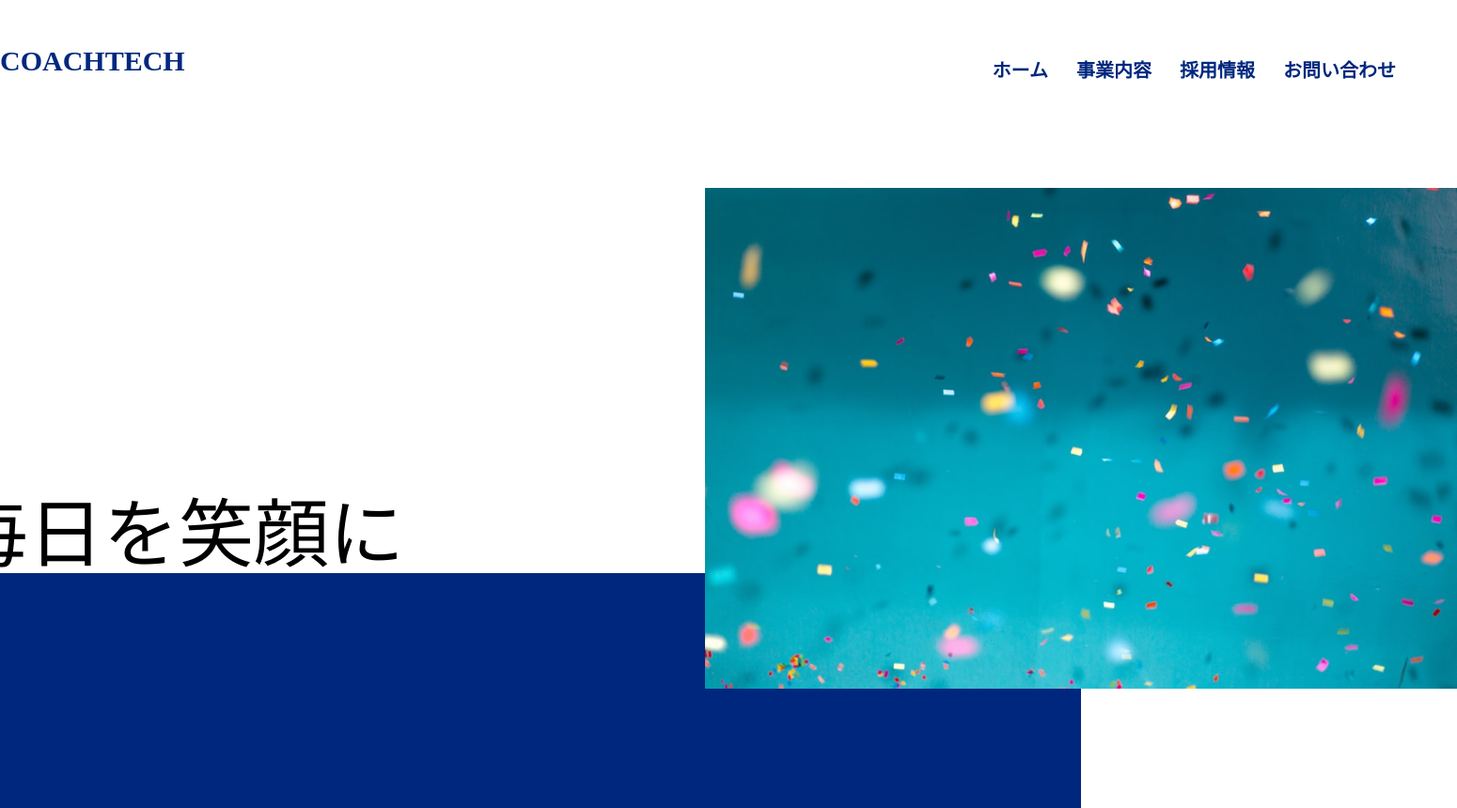
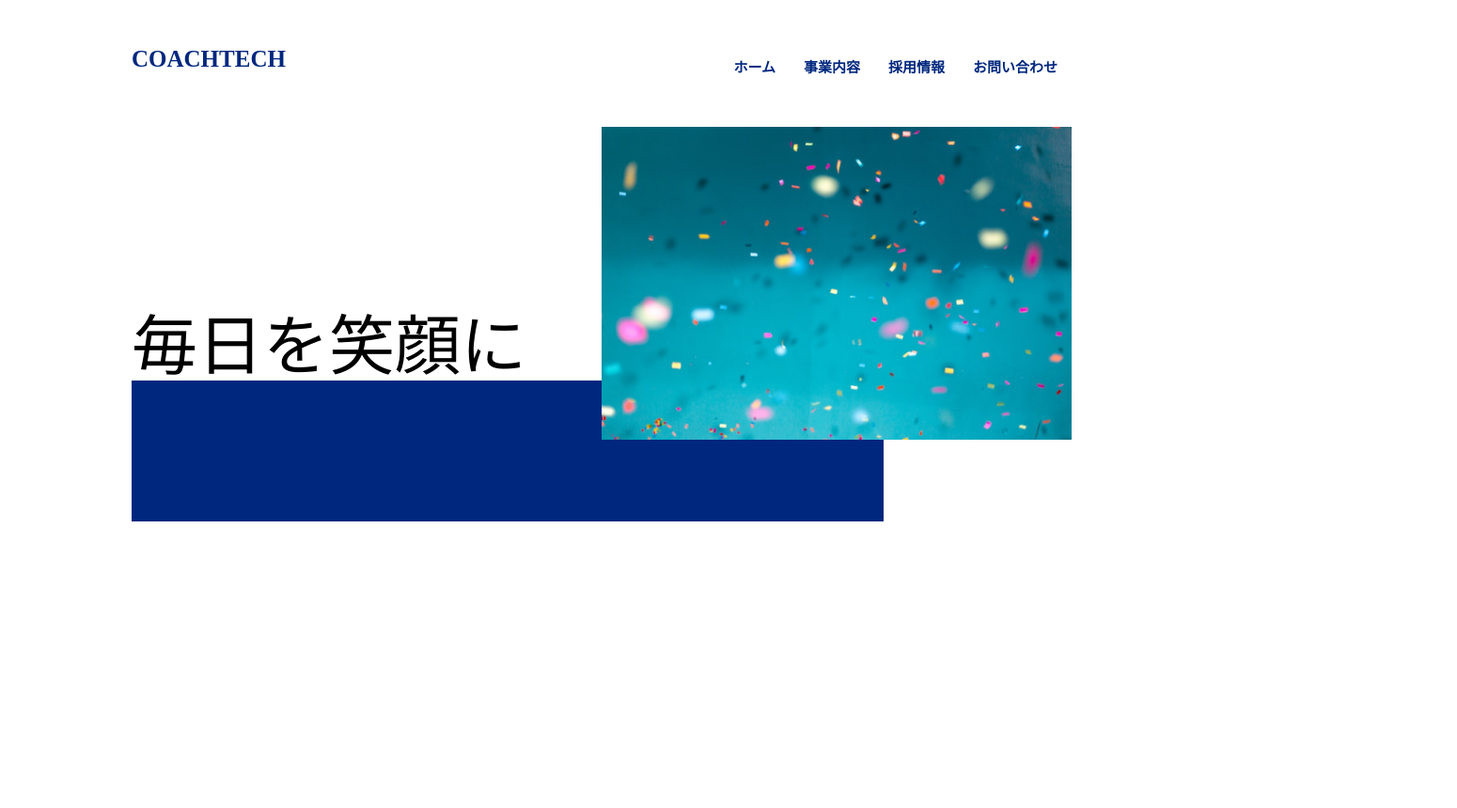
Before and after one commit to takahiro0501/coachtech_css, a plain HTML site: page index.html in a window 1280 px wide. Shown: the whole page at 94% size, 1550 px wide, since content can reach past the window. After the commit the page ends 800 px from the top, so only its background shows below. Drawn offline with Linux system fonts and the light colour scheme.

Commit message:
指摘修正

```diff
--- a/css/style.css
+++ b/css/style.css
@@ -7,8 +7,13 @@
 }
 
 .mainSize {
-  width: 1500px;
+  width: 1000px;
   margin: 50px auto;
+}
+
+.name {
+  width: 100%;
+  margin: 0 auto;
 }
 
 ul {
@@ -29,35 +34,34 @@ a:visited {
 }
 
 h1 {
-  font-size: 30px;
+  font-size: 25px;
   font-weight: bold;
   color: #00277e;
 }
 
 .menu {
-  font-size: 20px;
+  font-size: 15px;
   color: #00277e;
 }
 
 .content {
-  margin-top: 100px;
+  margin-top: 40px;
   position: relative;
 }
 
 .img {
   position: absolute;
-  left: 50%;
+  left: 500px;
 }
 
 img {
-  width: 800px;
+  width: 500px;
 }
 
 .catchCopy {
-  width: 1200px;
-  font-size: 80px;
-  border-bottom: 250px solid #00277e;
+  width: 800px;
+  font-size: 70px;
+  border-bottom: 150px solid #00277e;
   position: absolute;
-  top: 330px;
-  left: -50px;
+  top: 200px;
 }
--- a/index.html
+++ b/index.html
@@ -11,9 +11,9 @@
 <body>
 
   <div class="mainSize">
-    <div class="flex between">
+    <div class="name flex between">
       <h1>COACHTECH</h1>
-     <ul class="flex menu">
+      <ul class="flex menu">
         <li><a href="">ホーム</a></li>
         <li><a href="">事業内容</a></li>
         <li><a href="">採用情報</a></li>
@@ -26,7 +26,7 @@
       </div>
       <div class="img">
         <img src="./img/firstview.jpeg">
-     </div>
+      </div>
     </div>
   </div>
 
```
